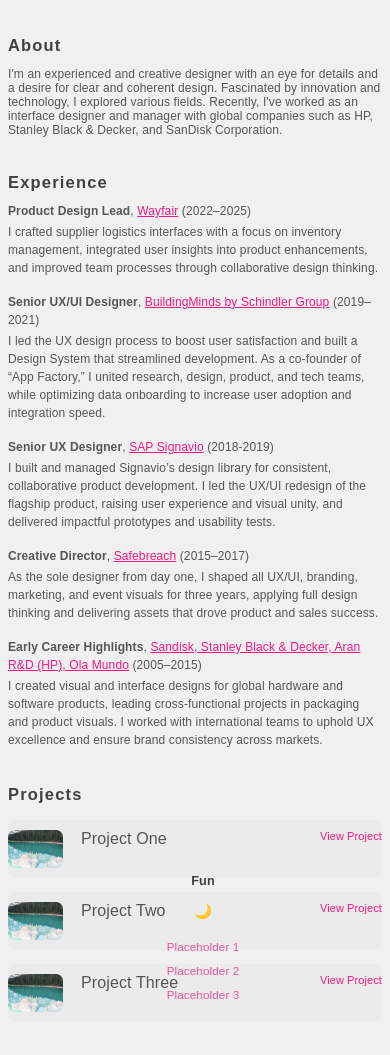
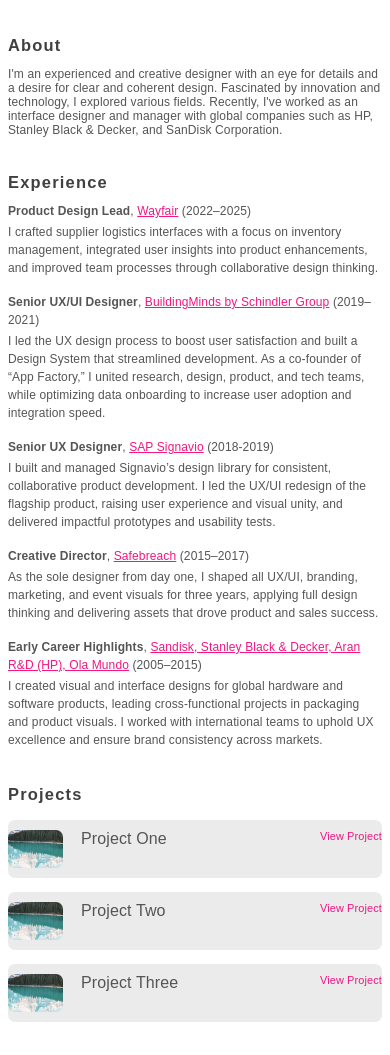
Before and after one commit to roieshalom/portfolio, a plain HTML site: page index.html in a window 390 px wide. Shown: the part 39-1094 px from the top of the page. Drawn offline with Linux system fonts and the light colour scheme.

Commit message:
responsiveness with funbox dissappear

```diff
--- a/index.html
+++ b/index.html
@@ -34,10 +34,12 @@
         <section class="sidebar-fun" id="desktop-fun">
           <div class="fun-title">Fun</div>
           <a href="#" id="theme-toggle" class="fun-link" aria-label="Change theme" style="margin-top: 8px; margin-bottom:18px;">
-            <span id="theme-toggle-text">🌙 Change theme</span>
+            <span id="theme-toggle-text">Change theme 🌙</span>
           </a>
           <div class="fun-links">
-            <a href="#" class="exp-desc">More coming soon...</a>
+            <a href="#" class="fun-link">Placeholder 1</a>
+            <a href="#" class="fun-link">Placeholder 2</a>
+            <a href="#" class="fun-link">Placeholder 3</a>
           </div>
         </section>
         <div style="margin-bottom: 24px;"></div>
@@ -98,7 +100,7 @@
       </section>
     </main>
   </div>
-  <!-- MOBILE FUN at the very bottom, outside .layout/.main-content (shown on mobile only!) -->
+  <!-- MOBILE FUN at the bottom (will be hidden on mobile/tablet via CSS) -->
   <div class="mobile-fun" style="display:none;">
     <div class="fun-title">Fun</div>
     <button id="theme-toggle-mobile" aria-label="Toggle dark mode" style="margin-top: 8px;margin-bottom: 16px;background:none;border:none;cursor:pointer;font-size:1.2em;">
@@ -132,12 +134,10 @@
     function toggleMobileVisibility() {
       if (window.matchMedia('(max-width: 900px)').matches) {
         document.querySelector('.mobile-header').style.display = 'flex';
-        document.querySelector('.mobile-fun').style.display = 'flex';
         document.querySelector('.sidebar').style.display = 'none';
         document.getElementById('desktop-fun').style.display = 'none';
       } else {
         document.querySelector('.mobile-header').style.display = 'none';
-        document.querySelector('.mobile-fun').style.display = 'none';
         document.querySelector('.sidebar').style.display = 'flex';
         document.getElementById('desktop-fun').style.display = 'block';
       }
--- a/styles.css
+++ b/styles.css
@@ -1,5 +1,5 @@
 :root {
-  --color-bg: #f0f0f0;
+  --color-bg: #fff;
   --color-text-main: #404040;
   --color-text: #555;
   --color-link: #F21783;
@@ -107,36 +107,6 @@
   }
   .role, #desktop-role, #mobile-role {
     font-size: 0.92rem;
-  }
-}
-
-#desktop-fun { display: block; }
-@media (max-width: 900px) {
-  #desktop-fun { display: none !important; }
-  .mobile-fun {
-    display: flex !important;
-    flex-direction: column;
-    justify-content: flex-end;
-    align-items: center;
-    width: 100vw;
-    margin: 0 auto;
-    padding: 24px 0 0 0;
-    background: transparent;
-    position: static;
-    min-height: 100px;
-  }
-}
-@media (max-width: 600px) {
-  .mobile-fun {
-    padding-bottom: 18px;
-  }
-}
-
-/* Padding tweaks for narrower screens: keep some side space always */
-@media (max-width: 900px) {
-  body {
-    padding-left: clamp(14px, 4vw, 32px);
-    padding-right: clamp(14px, 4vw, 32px);
   }
 }
 
@@ -381,7 +351,8 @@
     margin-bottom: 36px;
   }
   .sidebar-nav,
-  #desktop-fun {
+  #desktop-fun,
+  .mobile-fun {
     display: none !important;
   }
   .mobile-header {
@@ -390,20 +361,6 @@
     align-items: flex-start;
     margin-bottom: 18px;
     width: 100%;
-  }
-  .mobile-fun {
-    display: flex !important;
-    flex-direction: column;
-    justify-content: flex-end;
-    align-items: center;
-    width: 100vw;
-    margin-left: calc(-1 * var(--body-side-pad, 0px));
-    margin-right: calc(-1 * var(--body-side-pad, 0px));
-    background: transparent;
-    position: static;
-    min-height: 100px;
-    padding-top: 18px;
-    padding-bottom: 0;
   }
 }
 
```
